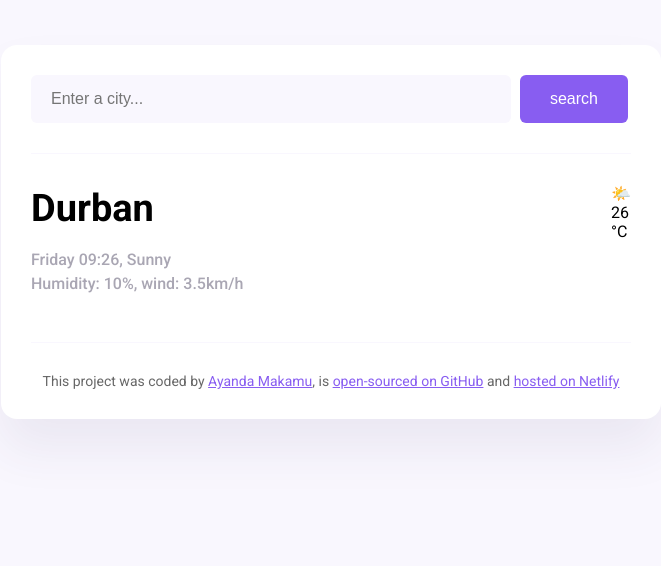
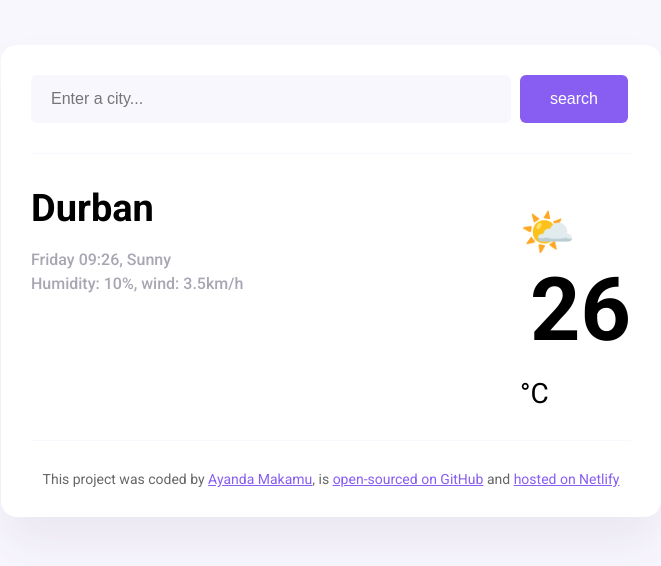
Before and after one commit to Ayandamakamu/weather-pro-vanilla, a plain HTML site: page index.html in a window 1280 px wide. Shown: the whole page, without its empty margins (309-970 px from the left). Drawn offline with Linux system fonts and the light colour scheme.

Commit message:
styled the unit, temperature and icon

```diff
--- a/src/style.css
+++ b/src/style.css
@@ -74,3 +74,19 @@ footer {
 .weather-app-temp-container {
   display: flex;
 }
+
+.weather-app-temperature {
+  font-size: 88px;
+  margin-left: 10px;
+  font-weight: bold;
+}
+
+.weatehr-app-unit {
+  margin-top: 16px;
+  font-size: 28px;
+}
+
+.weather-app-icon {
+  font-size: 44px;
+  margin-top: 22px;
+}
```
